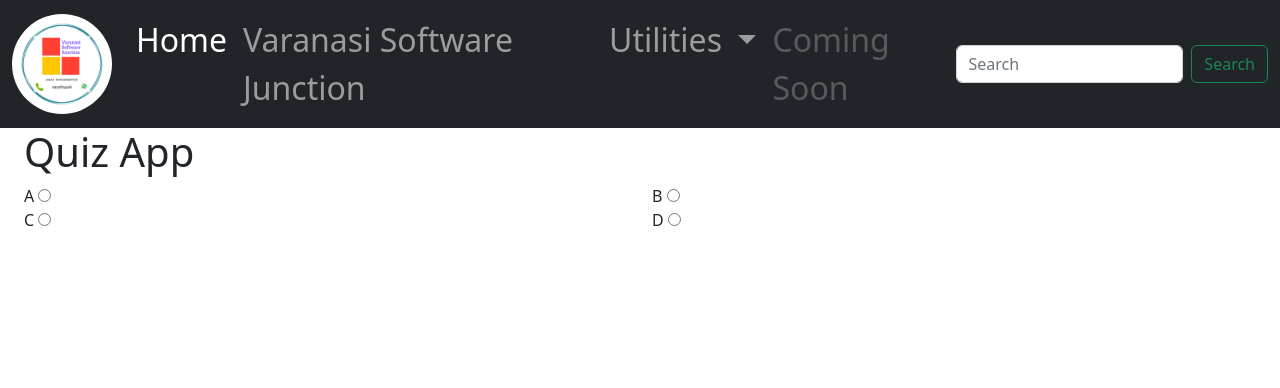
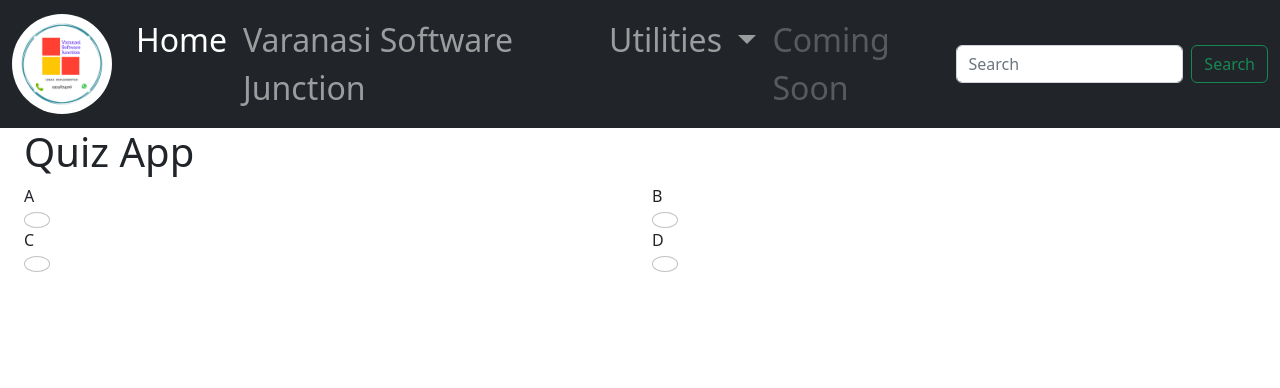
Before and after one commit to avseksingh/varanasisoftwarejunction, a Django app: page /quiz/ in a window 1280 px wide. Shown: the top 388 px of the page. Run offline with Django 3.2, Linux system fonts and the light colour scheme.

Commit message:
Update quiz.html

```diff
--- a/hello/templates/quiz.html
+++ b/hello/templates/quiz.html
@@ -20,18 +20,18 @@ Quiz App
 
     <div class="row">
         <div class="col-sm-6">
-            <label> A <input name="option" type="radio"></label>
+            <label> A <input   class="form-check-input form-control" name="option" type="radio"></label>
         </div>
         <div class="col-sm-6">
-            <label> B <input  name="option"  type="radio"></label>
+            <label> B <input   class="form-check-input form-control"  name="option"  type="radio"></label>
         </div>
     </div>
     <div class="row">
         <div class="col-sm-6">
-            <label> C <input  name="option"  type="radio"></label>
+            <label> C <input  class="form-check-input form-control"  name="option"  type="radio"></label>
         </div>
         <div class="col-sm-6">
-            <label> D <input name="option"  type="radio"></label>
+            <label> D <input   class="form-check-input form-control"  name="option"  type="radio"></label>
         </div>
     </div>
 </div>
```
